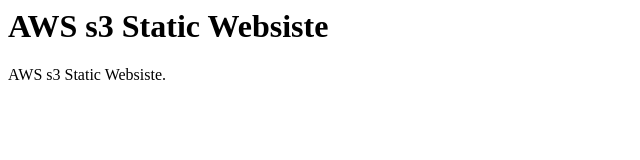
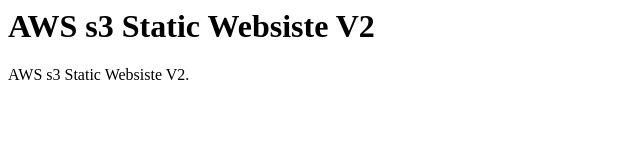
Before and after one commit to rajeshpodipati/s3-files, a plain HTML site: page index.html in a window 1280 px wide. Shown: the full height of the page, 0-640 px from the left. Drawn offline with Linux system fonts and the light colour scheme.

Commit message:
second commit

```diff
--- a/index.html
+++ b/index.html
@@ -1,9 +1,9 @@
 <html>
 <head>
-<title>Welcome to AWS s3 Static Websiste</title>
+<title>Welcome to AWS s3 Static Websiste V2</title>
 </head>
 <body>
-<h1>AWS s3 Static Websiste</h1>
-AWS s3 Static Websiste.
+<h1>AWS s3 Static Websiste V2</h1>
+AWS s3 Static Websiste V2.
 </body>
 </html>
```
